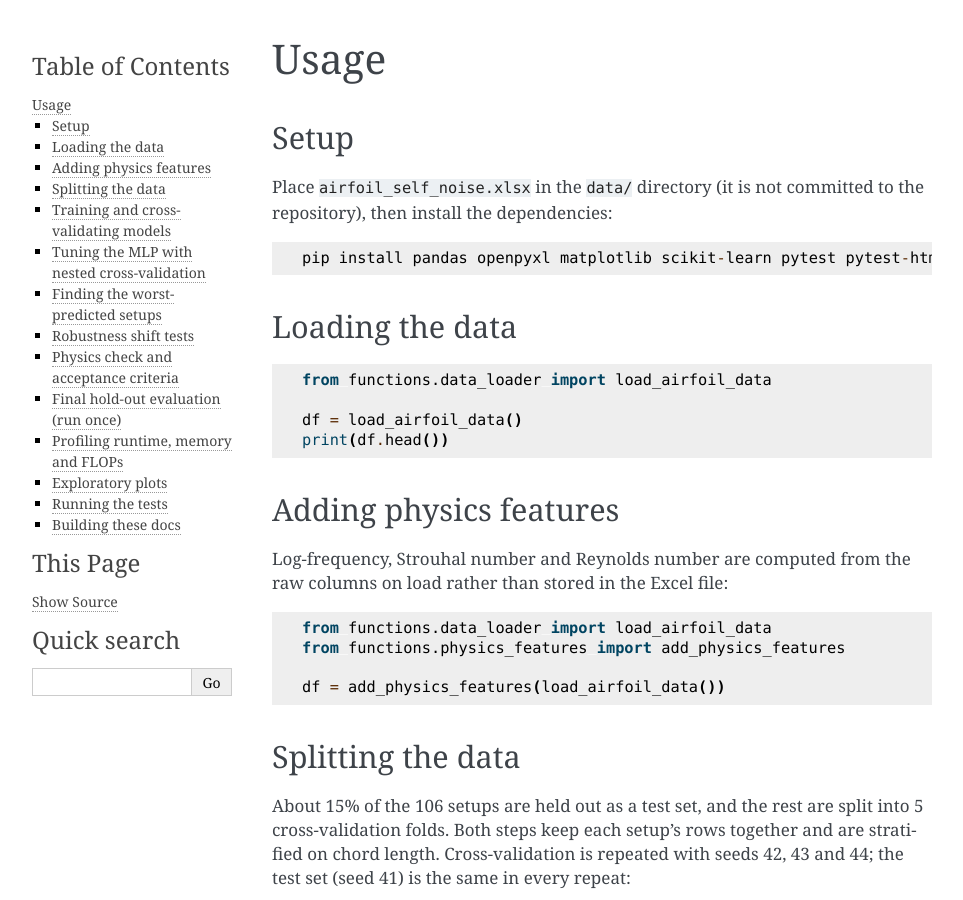
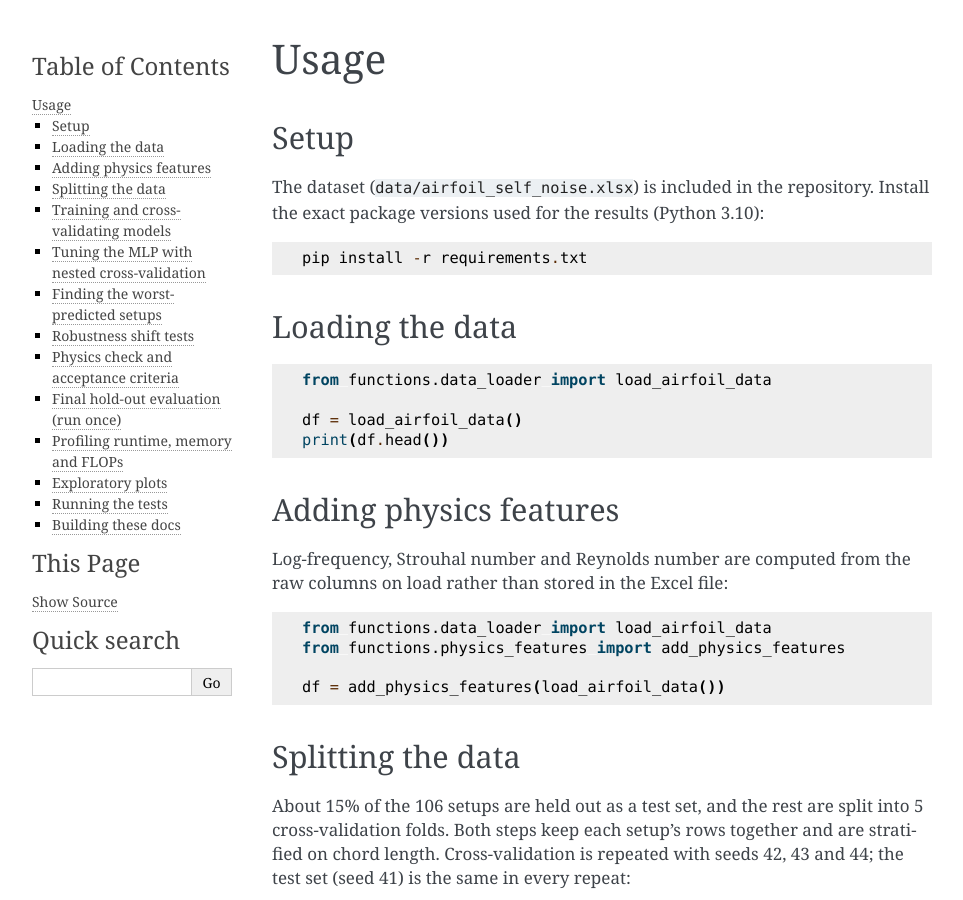
Before and after one commit to vasilicorfios/nummethodproject, a Sphinx documentation site: the page built from doc/usage.rst, in a window 1280 px wide and 900 px high. Shown: the whole window, without its empty margins (148-1111 px from the left). Built offline with Sphinx 7.4.7, drawn with Linux system fonts in a browser that asks for light colours.

Commit message:
Add pinned requirements.txt and fix data-file notes
requirements.txt pins the exact versions used for all results (Python
3.10.5). The data loader docstring and usage page wrongly said the Excel
file is not committed; it is, so a fresh clone can run every script.

Co-Authored-By: Claude Opus 5.5 <noreply@anthropic.com>

```diff
--- a/doc/usage.rst
+++ b/doc/usage.rst
@@ -4,10 +4,11 @@ Usage
 Setup
 -----
 
-Place ``airfoil_self_noise.xlsx`` in the ``data/`` directory (it is not
-committed to the repository), then install the dependencies::
+The dataset (``data/airfoil_self_noise.xlsx``) is included in the
+repository. Install the exact package versions used for the results (Python
+3.10)::
 
-    pip install pandas openpyxl matplotlib scikit-learn pytest pytest-html
+    pip install -r requirements.txt
 
 Loading the data
 ----------------
```
Also changed, not shown: requirements.txt (added, +23 -0 lines), 1 other file.
